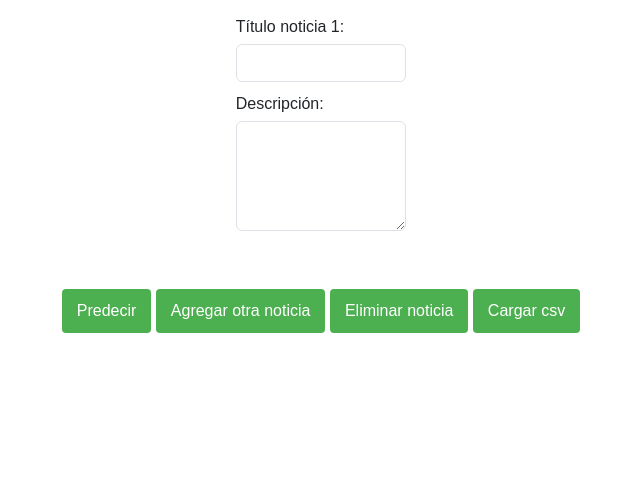
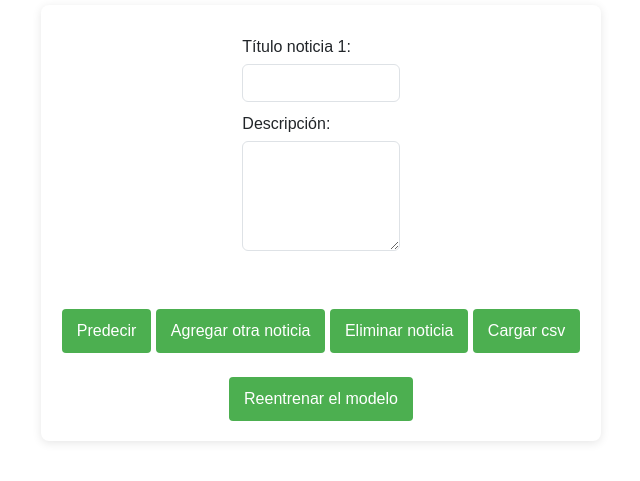
Before and after one commit to JairoFierro/Proy1, a plain HTML site: page api/static/index.html in a window 1280 px wide. Shown: the part 91-572 px from the top of the page, without its empty margins (319-959 px from the left). Drawn offline with nearby package versions, Linux system fonts and the light colour scheme.

Commit message:
cambio pagina

```diff
--- a/api/static/index.html
+++ b/api/static/index.html
@@ -45,6 +45,13 @@
             border-radius: 4px;
             display: none;
         }
+        .section {
+            background-color: white;
+            padding: 20px;
+            border-radius: 8px;
+            box-shadow: 0 2px 10px rgba(0,0,0,0.1);
+            margin-bottom: 20px;
+        }
     </style>
 
 
@@ -54,7 +61,18 @@
 
 <body>
 
+
+    <!-- <div class="text-center mt-4">
+        <a href="index.html">
+          <button class="btn btn-primary">Predecir</button>
+        </a>
+        <a href="reentrenar.html">
+          <button class="btn btn-secondary">Reentrenar el modelo</button>
+        </a>
+    </div> -->
+
     <h1>Realizar Predicción</h1>
+    <div class="section">
     <form id="predictForm">
         <div id="form-container" class="row">
             <div class="col-md-4 form-entry mx-auto">
@@ -67,14 +85,23 @@
 
 
             <div class="text-center mt-5" style="margin-top: 1000px;">
+
                 <button type="submit">Predecir</button>
                 <button type="button" id="addBtn" >Agregar otra noticia</button>
                 <button type="button" id="delBtn" >Eliminar noticia</button>
                 <input type="file" id="fileInput" accept=".csv" style="display: none;">
                 <button type="button" id="exBtn" >Cargar csv</button>
+
+
+                <div class="row justify-content-center mt-4">
+                    <a href="reentrenar.html">
+                        <button type="button">Reentrenar el modelo</button>
+                    </a>
+                </div>
             </div>
 
     </form>
+    </div>
 
     <div id="result">
         <h3>Resultado:</h3>
```
